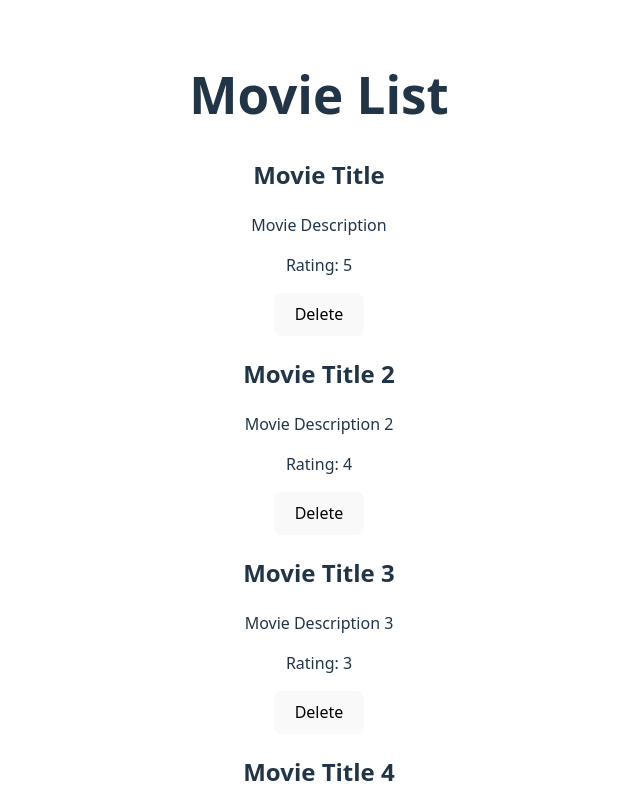
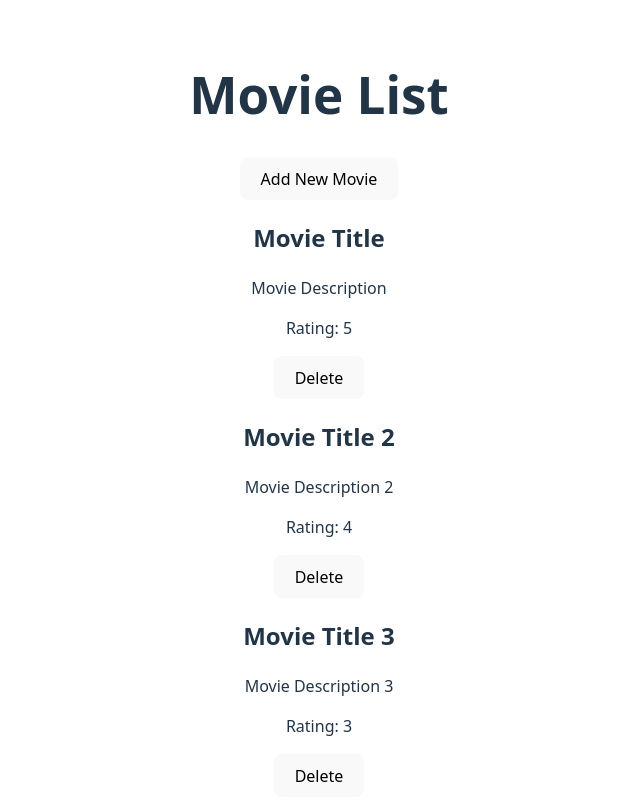
Before and after one commit to davidmc971/2026-02-23-react-advanced, a React app in the folder movie-app/: page / in a window 1280 px wide. Shown: the top 800 px of the page, without its empty margins (321-961 px from the left). Built offline with nearby package versions, Linux system fonts and the light colour scheme; the HTML template or start-up script is replaced by a standard one.

Commit message:
Aufgabe 3: add new movie

```diff
--- a/movie-app/src/App.tsx
+++ b/movie-app/src/App.tsx
@@ -19,9 +19,17 @@ function App() {
     setMovies(dataHandler.getMovies().slice());
   };
 
+  const handleAddNewMovie = () => {
+    dataHandler.addNewMovie();
+    updateMovies();
+  };
+
   return (
     <>
       <h1>Movie List</h1>
+      <button type="button" onClick={handleAddNewMovie}>
+        Add New Movie
+      </button>
       <MovieList
         movies={movies}
         dataHandler={dataHandler}
--- a/movie-app/src/DataHandler.ts
+++ b/movie-app/src/DataHandler.ts
@@ -7,9 +7,11 @@ export type Movie = {
 
 export class DataHandler {
   private movies: Movie[];
+  private nextId: number;
 
   constructor() {
     this.movies = defaultMovies.slice();
+    this.nextId = this.movies.length + 1;
   }
 
   getMovies(): Movie[] {
@@ -21,6 +23,20 @@ export class DataHandler {
     if (indexToDelete !== -1) {
       this.movies.splice(indexToDelete, 1);
     }
+  }
+
+  addNewMovie(): void {
+    const id = this.nextId.toString();
+    this.nextId++;
+
+    const newMovie: Movie = {
+      id,
+      title: `New Movie ${id}`,
+      description: "New Movie Description",
+      rating: 0,
+    };
+
+    this.movies.push(newMovie);
   }
 }
 
```
